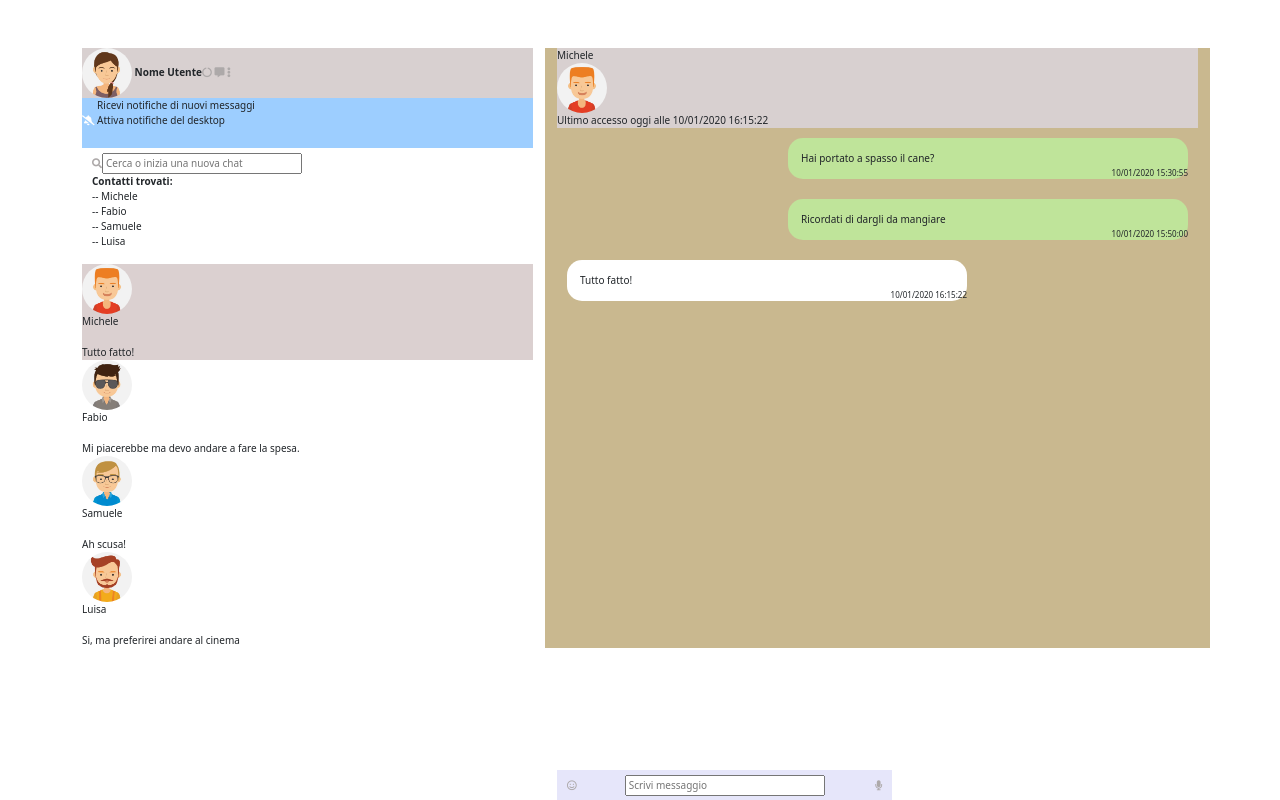
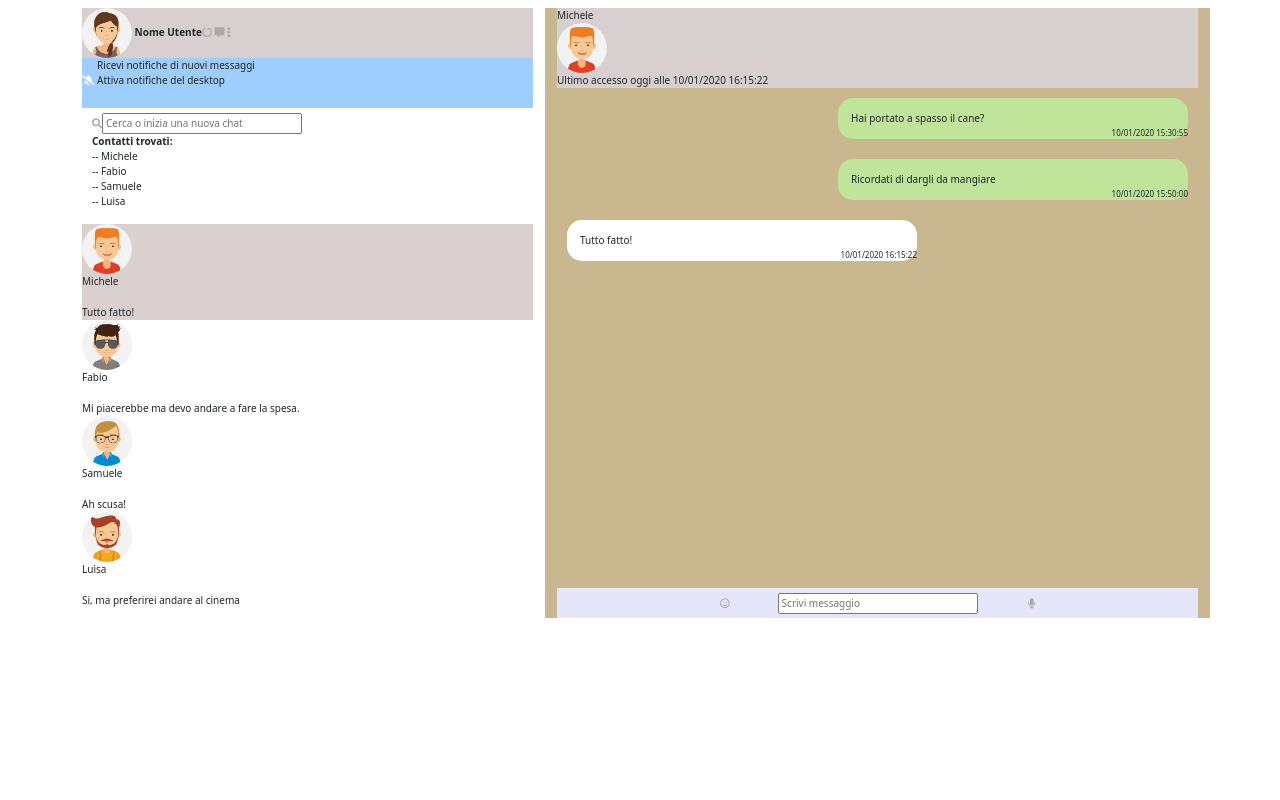
Before and after one commit to ClaudiaLanzoni/vue-boolzapp, a plain HTML site: page index.html in a window 1280 px wide. Drawn offline with nearby package versions, Linux system fonts and the light colour scheme.

Commit message:
float messaggi chat

```diff
--- a/css/styles.css
+++ b/css/styles.css
@@ -27,7 +27,7 @@ ul {
 
 .my_msg {
     padding: 13px;
-    width: 400px;
+    width: 350px;
     border-radius: 15px;
     margin: 10px;
 }
@@ -78,9 +78,11 @@ ul {
     background-color: rgb(219, 208, 208);
 }
 
-.chat_input_bg {
+.chat_input {
     background-color: lavender;
     height: 30px;
+
+    margin-top: 500px;
 }
 
 .my_input_padding {
--- a/index.html
+++ b/index.html
@@ -29,7 +29,7 @@
 
     <div id="app">
         <div class="container">
-            <div class="row mt-5">
+            <div class="row mt-2">
                 <div class="col-5">
 
     <!--Aside sinistro-->
@@ -81,7 +81,7 @@
 
         <!--Header con avatar, nome e ultimo accesso del contatto selezionato-->
 
-                <div class="col-7 my_chat_bg" class="my_msg msg_sent position-relative">
+                <div class="col-7 my_chat_bg" class="my_msg msg_sent">
 
                     <div class="top_bg">
 
@@ -114,10 +114,9 @@
 
                     </div>
 
-
         <!--Sezione inserimento messaggio chat con risposta automatica-->
 
-                    <div class="my_contact_height chat_input_bg text-center my_input_padding position-absolute bottom-0">
+                    <div class="my_contact_height chat_input text-center my_input_padding">
                         <i class="far fa-smile my_grey"></i><input type="text" placeholder="Scrivi messaggio" v-model="inputLine.text" @keyup.enter="addTextToChat(), addReplyToChat()" class="my_input_size mx-5">
                         <i class="fas fa-microphone my_grey"></i>
 
```
